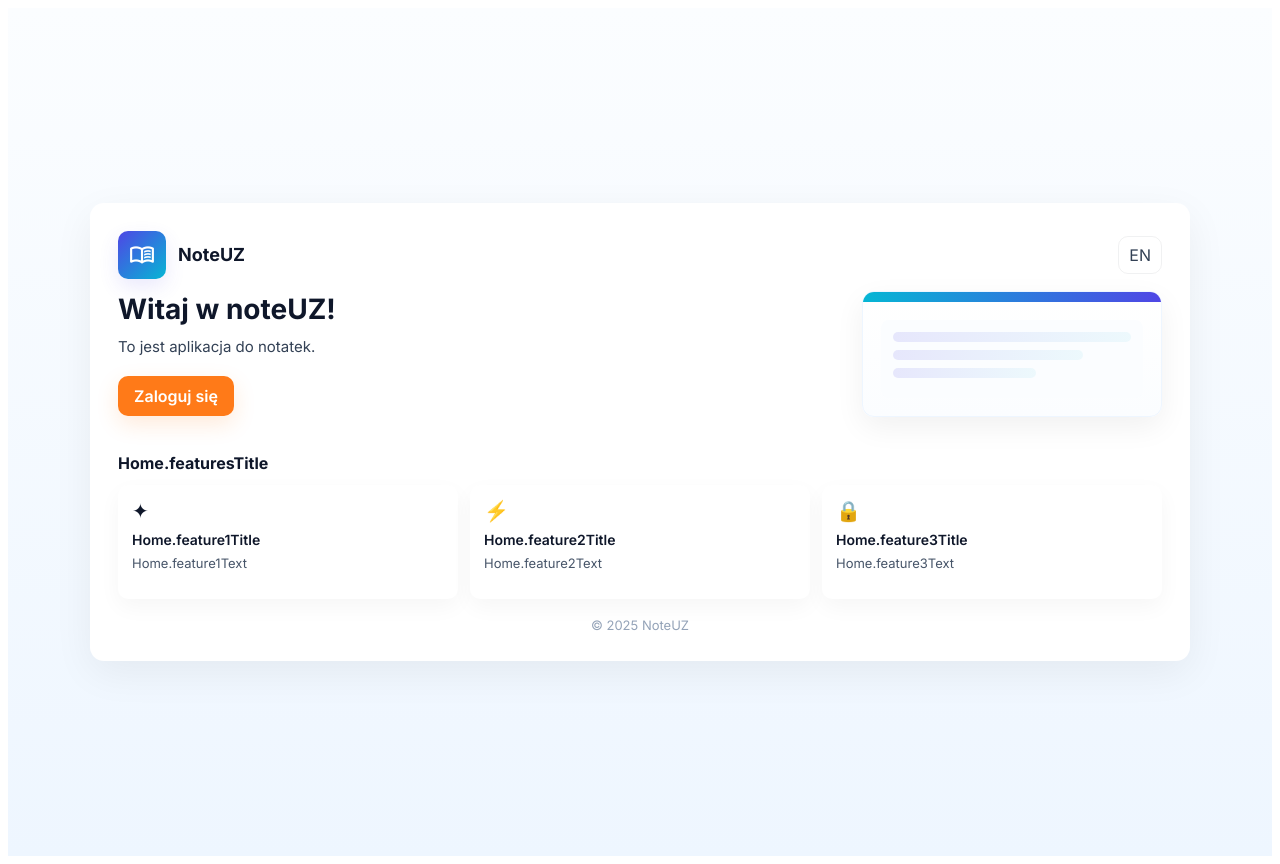
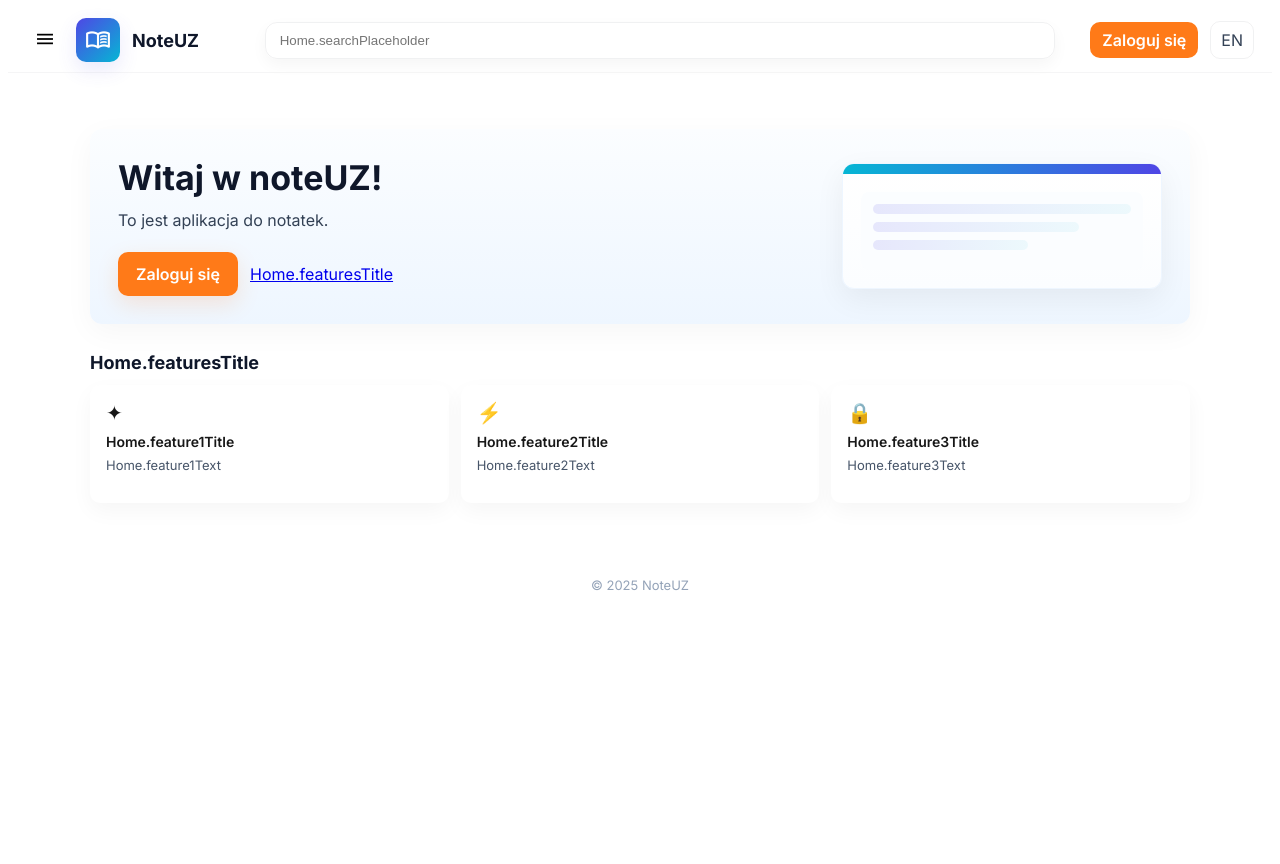
Before and after one commit to Deerion/noteUZ, a Next.js app in the folder noteUZ-frontend/: page / in a window 1280 px wide. After the commit the page ends 816 px from the top, so only its background shows below. Built offline with nearby package versions, Linux system fonts and the light colour scheme.

Commit message:
Landing Page frontend

```diff
--- a/noteUZ-frontend/src/pages/index.tsx
+++ b/noteUZ-frontend/src/pages/index.tsx
@@ -27,8 +27,19 @@ export default function Home() {
             </Head>
 
             <main style={styles.page}>
-                <div style={styles.card}>
-                    <header style={styles.header}>
+                <header style={styles.navFull}>
+                    <div style={styles.navInner}>
+                        <div style={styles.leftGroup}>
+                            <button aria-label="menu" style={styles.iconButton}>
+                                                        <span
+                                                            className="material-symbols-outlined"
+                                                            style={{fontSize: 22, color: 'var(--foreground)'}}
+                                                        >
+                                                          menu
+                                                        </span>
+                            </button>
+
+                            <div style={styles.brandRow}>
                                 <div style={styles.logo} aria-hidden>
                                                           <span
                                                               className="material-symbols-outlined"
@@ -39,18 +50,30 @@ export default function Home() {
                                                           </span>
                                 </div>
                                 <h1 style={styles.brandTitle}>NoteUZ</h1>
+                            </div>
+                        </div>
 
-                        <nav style={{marginLeft: 'auto', display: 'flex', gap: 8}}>
-                            <Link
-                                href={router.asPath}
-                                locale={switchLocale}
-                                style={styles.headerLocaleLink}
-                            >
+                        <div style={styles.centerGroup}>
+                            <div style={styles.search}>
+                                <input
+                                    placeholder={t('searchPlaceholder') || 'Szukaj'}
+                                    style={styles.searchInput}
+                                />
+                            </div>
+                        </div>
+
+                        <div style={styles.rightGroup}>
+                            <Link href="/login" style={styles.ctaLinkInline}>
+                                {t('loginButton')}
+                            </Link>
+                            <Link href={router.asPath} locale={switchLocale} style={styles.langLink}>
                                 {switchLocale.toUpperCase()}
                             </Link>
-                        </nav>
+                        </div>
+                    </div>
                 </header>
 
+                <div style={styles.container}>
                     <section style={styles.hero}>
                         <div style={styles.heroLeft}>
                             <h2 style={styles.title}>{t('homeTitle')}</h2>
@@ -60,10 +83,13 @@ export default function Home() {
                                 <Link href="/login" style={styles.ctaLink}>
                                     {t('loginButton')}
                                 </Link>
+                                <a href="#features" style={styles.secondary}>
+                                    {t('featuresTitle') || 'Cechy'}
+                                </a>
                             </div>
                         </div>
 
-                        <div style={styles.heroRight} aria-hidden>
+                        <aside style={styles.heroRight} aria-hidden>
                             <div style={styles.device}>
                                 <div style={styles.deviceHeader}/>
                                 <div style={styles.deviceBody}>
@@ -74,7 +100,7 @@ export default function Home() {
                                     </div>
                                 </div>
                             </div>
-                        </div>
+                        </aside>
                     </section>
 
                     <section id="features" style={styles.features}>
@@ -105,15 +131,14 @@ export default function Home() {
                             </div>
                         </div>
                     </section>
+                </div>
 
                 <footer style={styles.footer}>© {new Date().getFullYear()} NoteUZ</footer>
-                </div>
             </main>
         </>
     );
 }
 
-// ładowanie tłumaczeń (niezmienione)
 export const getStaticProps: GetStaticProps = async ({locale}) => ({
     props: {
         messages: (await import(`../messages/${locale}.json`)).default,
@@ -125,31 +150,85 @@ const styles: { [k: string]: React.CSSProperties } = {
     page: {
         minHeight: '100vh',
         display: 'flex',
+        flexDirection: 'column',
+        gap: 32,
+        background: 'var(--background, #ffffff)',
+        color: 'var(--foreground, #171717)',
+        fontFamily: `'Inter', system-ui, -apple-system, 'Segoe UI', Roboto, 'Helvetica Neue', Arial`,
+        padding: 0,
+    },
+    /* pełna szerokość nagłówka */
+    navFull: {
+        width: '100%',
+        position: 'sticky',
+        top: 0,
+        zIndex: 40,
+        background: 'var(--background)',
+        borderBottom: '1px solid rgba(15,23,42,0.04)',
+        backdropFilter: 'blur(6px)',
+    },
+    /* wewnętrzny kontener: rozsuwa elementy do boków */
+    navInner: {
+        width: '100%',
+        display: 'flex',
         alignItems: 'center',
-        justifyContent: 'center',
-        padding: 24,
-        fontFamily: `'Inter', system-ui, -apple-system, 'Segoe UI', Roboto, 'Helvetica Neue', Arial`,
-        background: 'linear-gradient(180deg, #fbfdff 0%, #eef6ff 100%)',
-        color: 'var(--foreground, #0f172a)',
+        justifyContent: 'space-between',
+        gap: 12,
+        padding: '10px 18px', // kontroluj odsunięcie od krawędzi okna
+        boxSizing: 'border-box',
     },
-    card: {
-        width: '100%',
-        maxWidth: 1100,
-        padding: 28,
-        boxSizing: 'border-box',
-        borderRadius: 14,
-        background: 'white',
-        boxShadow: '0 12px 40px rgba(2,6,23,0.06)',
-    },
-    header: {
+    leftGroup: {
         display: 'flex',
         alignItems: 'center',
         gap: 12,
-        marginBottom: 12,
+    },
+    centerGroup: {
+        flex: 1,
+        display: 'flex',
+        justifyContent: 'center',
+        padding: '0 12px',
+    },
+    rightGroup: {
+        display: 'flex',
+        alignItems: 'center',
+        gap: 12,
+        flexShrink: 0,
+    },
+    iconButton: {
+        background: 'transparent',
+        border: 'none',
+        padding: 8,
+        borderRadius: 8,
+        cursor: 'pointer',
+    },
+    search: {
+        width: '100%',
+        maxWidth: 760,
+    },
+    searchInput: {
+        width: '100%',
+        padding: '10px 14px',
+        borderRadius: 12,
+        border: '1px solid rgba(15,23,42,0.06)',
+        background: 'var(--background)',
+        boxShadow: '0 6px 16px rgba(2,6,23,0.04)',
+        outline: 'none',
+    },
+
+    container: {
+        width: 'min(92%, 1100px)',
+        margin: '24px auto',
+        boxSizing: 'border-box',
+    },
+
+    brandRow: {
+        display: 'flex',
+        alignItems: 'center',
+        gap: 12,
     },
     logo: {
-        width: 48,
-        height: 48,
+        width: 44,
+        height: 44,
         borderRadius: 10,
         background: 'linear-gradient(135deg, #4f46e5 0%, #06b6d4 100%)',
         display: 'flex',
@@ -162,40 +241,28 @@ const styles: { [k: string]: React.CSSProperties } = {
         margin: 0,
         fontSize: 18,
         fontWeight: 700,
-        color: '#0f172a',
+        color: 'var(--foreground, #0f172a)',
     },
-    headerLocaleLink: {
-        padding: '8px 10px',
-        borderRadius: 10,
-        background: 'transparent',
-        color: '#334155',
-        textDecoration: 'none',
-        border: '1px solid rgba(15,23,42,0.06)',
-    },
+
     hero: {
         display: 'flex',
         gap: 24,
         alignItems: 'center',
         flexWrap: 'wrap',
-        marginTop: 12,
+        padding: 28,
+        borderRadius: 12,
+        background: 'linear-gradient(180deg, #fbfdff 0%, #eef6ff 100%)',
+        boxShadow: '0 8px 30px rgba(2,6,23,0.04)',
     },
     heroLeft: {
         flex: 1,
-        minWidth: 280,
+        minWidth: 260,
     },
-    title: {
-        margin: 0,
-        fontSize: 28,
-        fontWeight: 700,
-        color: '#0f172a',
+    heroRight: {
+        width: 320,
+        minWidth: 220,
     },
-    lead: {
-        marginTop: 10,
-        color: '#334155',
-        fontSize: 15,
-        maxWidth: 560,
-        lineHeight: 1.5,
-    },
+
     ctaRow: {
         marginTop: 18,
         display: 'flex',
@@ -205,7 +272,7 @@ const styles: { [k: string]: React.CSSProperties } = {
     },
     ctaLink: {
         display: 'inline-block',
-        padding: '10px 16px',
+        padding: '12px 18px',
         borderRadius: 10,
         background: '#ff7a18',
         color: 'white',
@@ -213,19 +280,38 @@ const styles: { [k: string]: React.CSSProperties } = {
         textDecoration: 'none',
         boxShadow: '0 8px 22px rgba(255,122,24,0.16)',
     },
-    secondary: {
+    ctaLinkInline: {
         display: 'inline-block',
-        padding: '10px 14px',
+        padding: '8px 12px',
+        borderRadius: 10,
+        background: '#ff7a18',
+        color: 'white',
+        fontWeight: 600,
+        textDecoration: 'none',
+    },
+    langLink: {
+        padding: '8px 10px',
         borderRadius: 10,
         background: 'transparent',
         color: '#334155',
         textDecoration: 'none',
         border: '1px solid rgba(15,23,42,0.06)',
     },
-    heroRight: {
-        width: 300,
-        minWidth: 240,
+
+    title: {
+        margin: 0,
+        fontSize: 34,
+        fontWeight: 700,
+        color: 'var(--foreground, #0f172a)',
     },
+    lead: {
+        marginTop: 10,
+        color: '#334155',
+        fontSize: 16,
+        maxWidth: 640,
+        lineHeight: 1.6,
+    },
+
     device: {
         borderRadius: 12,
         overflow: 'hidden',
@@ -251,15 +337,16 @@ const styles: { [k: string]: React.CSSProperties } = {
         borderRadius: 6,
         marginBottom: 8,
     },
+
     features: {
         marginTop: 22,
-        paddingTop: 14,
+        paddingTop: 6,
     },
     featuresTitle: {
         margin: 0,
-        fontSize: 16,
+        fontSize: 18,
         fontWeight: 700,
-        color: '#0f172a',
+        color: 'var(--foreground, #0f172a)',
         marginBottom: 12,
     },
     featuresGrid: {
@@ -270,7 +357,7 @@ const styles: { [k: string]: React.CSSProperties } = {
     feature: {
         background: 'white',
         borderRadius: 10,
-        padding: 14,
+        padding: 16,
         boxShadow: '0 8px 22px rgba(2,6,23,0.04)',
     },
     featureIcon: {
@@ -289,9 +376,9 @@ const styles: { [k: string]: React.CSSProperties } = {
         lineHeight: 1.4,
     },
     footer: {
-        marginTop: 18,
         textAlign: 'center',
         color: '#94a3b8',
         fontSize: 13,
+        padding: '18px 0',
     },
 };
```
Lines whose indentation alone changed are shown as unchanged.
